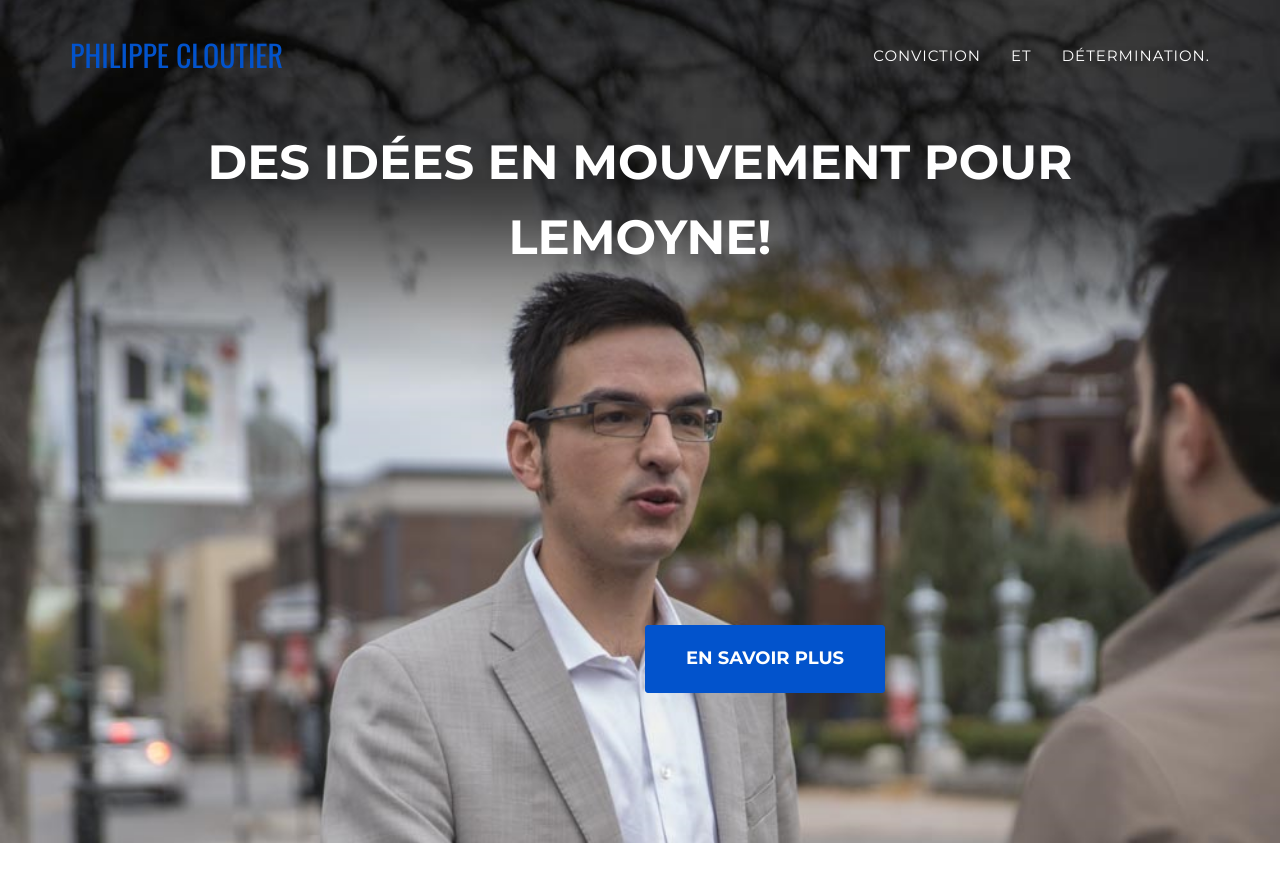
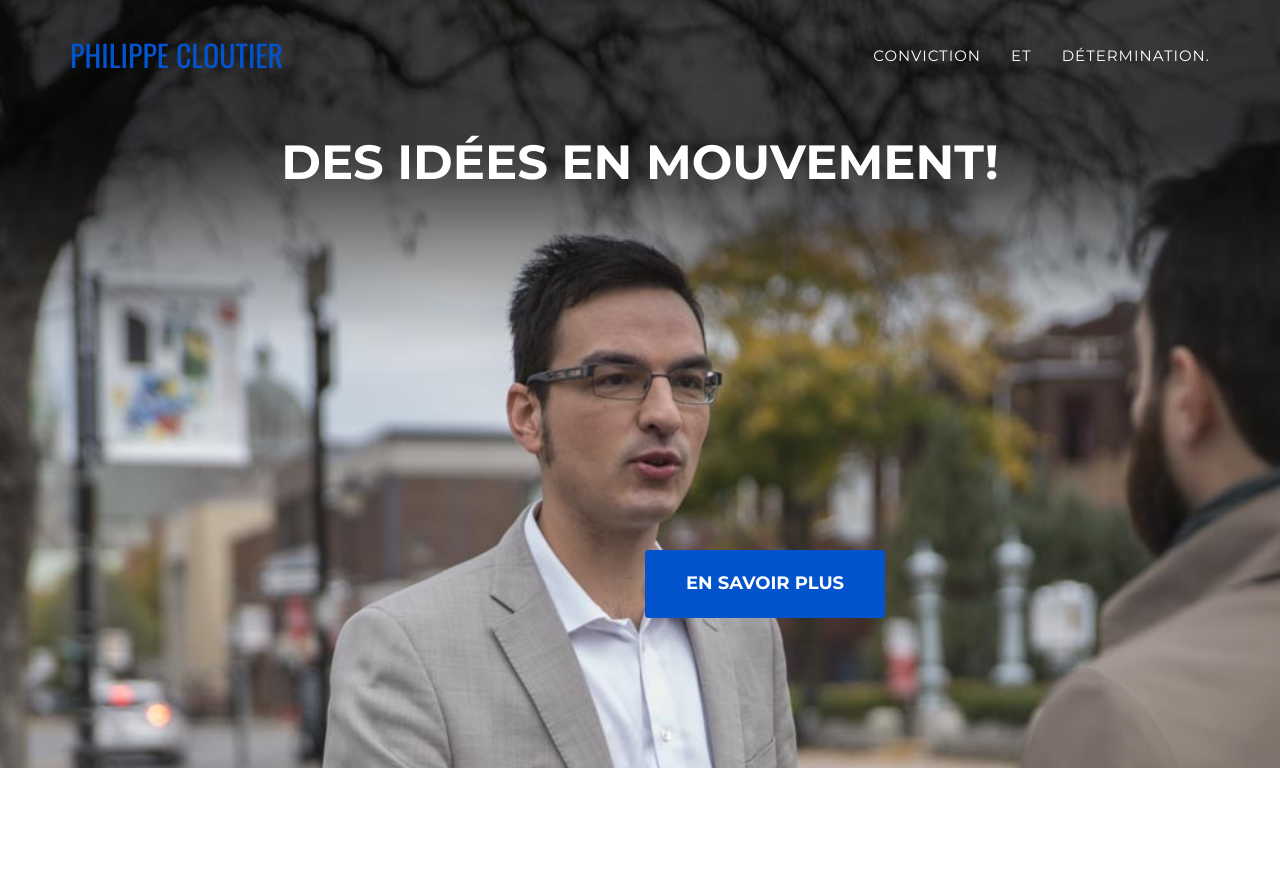
Before and after one commit to p-cloutier/p-cloutier.github.io, a Jekyll site: the page built from index.html, in a window 1280 px wide and 900 px high. Shown: the top 882 px of the window. Built offline with Jekyll 4.4.1, drawn with Linux system fonts in a browser that asks for light colours; some web fonts are replaced.

Commit message:
Changement du titre.

```diff
--- a/_includes/header.html
+++ b/_includes/header.html
@@ -47,7 +47,7 @@
     <header>
         <div class="container">
             <div class="intro-text">
-                <div class="intro-heading">Des idées en mouvement pour Lemoyne!</div>
+                <div class="intro-heading">Des idées en mouvement!</div>
                 <a href="#a-propos" class="page-scroll btn btn-xl">En savoir plus</a>
             </div>
         </div>
```
